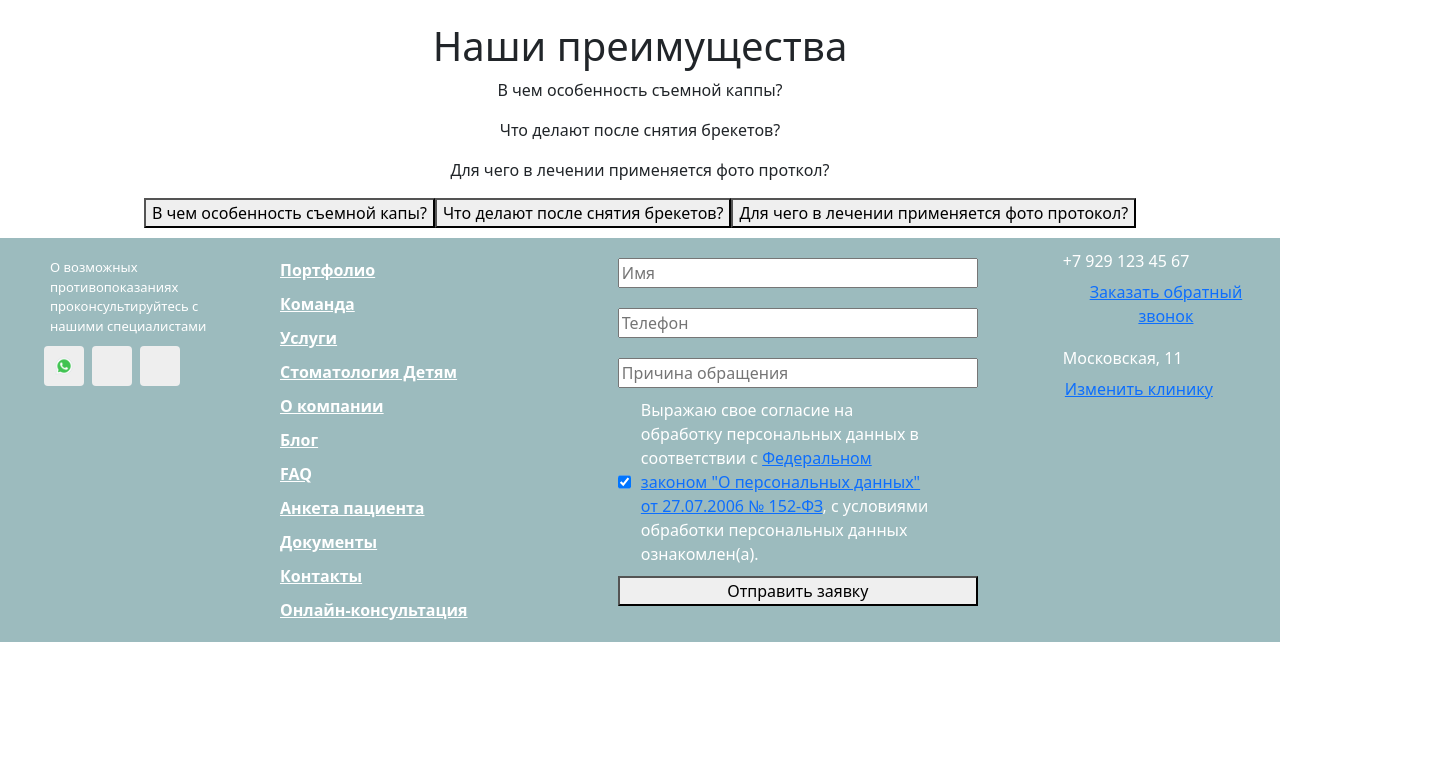
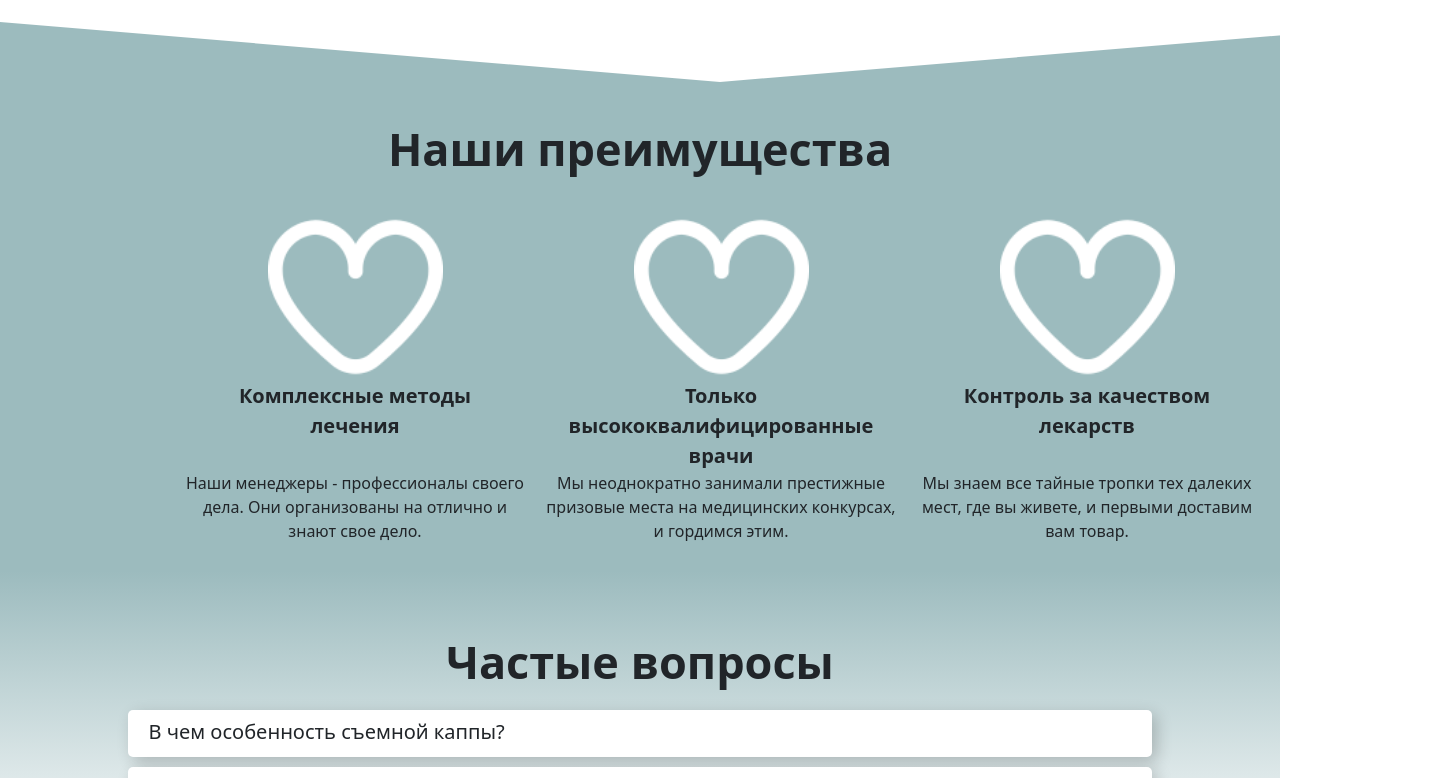
Before and after one commit to Tifftal/dentistry, a React (Create React App) app in the folder client/: page / in a window 1280 px wide. Shown: the part 2674-3452 px from the top of the page, 1440 px wide, since content can reach past the window. Before the commit the page ends 3316 px from the top, so only its background shows below. Built offline with nearby package versions, Linux system fonts and the light colour scheme; the HTML template or start-up script is replaced by a standard one.

Commit message:
SixthContainer

```diff
--- /dev/null
+++ b/client/src/Components/Main/FifthContainer/FifthContainer.css
@@ -0,0 +1,46 @@
+.fifthContainer {
+    background-color: rgb(156, 187, 190);
+}
+
+.fifthContainer h1 {
+    font-size: 45px;
+    font-weight: bold;
+    margin-top: 30px;
+    margin-bottom: 30px;
+}
+
+.triangle {
+    width: 100%;
+    height: 70px;
+    border-left: 720px solid transparent;
+    border-right: 720px solid transparent;
+    border-top: 60px solid #ffffff;
+}
+
+.advCards {
+    display: grid;
+    grid-template-columns: 350px 350px 350px;
+    grid-template-rows: 175px 90px 100px;
+    grid-column-gap: 1em;
+    margin: 0px 150px 0px 180px;
+}
+
+.picContainer {
+    display: flex;
+    background-repeat: no-repeat;
+    background-size: contain;
+    background-image: url("../../../IMG/free-icon-font-heart.png");
+    background-position: center;
+}
+
+
+.titleContainer p{
+    font-size: 20px;
+    font-weight: bold;
+    padding: 0;
+    margin: 0;
+}
+
+.contectContainer {
+    font-size: 16px;
+}
--- a/client/src/Components/Main/FifthContainer/FifthContainer.js
+++ b/client/src/Components/Main/FifthContainer/FifthContainer.js
@@ -1,51 +1,43 @@
-import React, { useState } from "react";
-
-const Advantage = ({ title, content, onClick, isOpen }) => (
-  <div className="adv">
-    <p onClick={onClick}>{title}</p>
-    {isOpen && <p>{content}</p>}
-  </div>
-);
-
+import React from "react";
+import "./FifthContainer.css"
 const FifthContainer = () => {
-  const [isOpen, setIsOpen] = useState({
-    1: false,
-    2: false,
-    3: false,
-  });
-
-  const toggleMenu = (index) => {
-    setIsOpen({
-      ...isOpen,
-      [index]: !isOpen[index],
-    });
-  };
-
   return (
     <div className="fifthContainer">
+      <div className="triangle"></div>
       <h1>Наши преимущества</h1>
-      <div className="advantagesContainer">
-        <Advantage
-          title="В чем особенность съемной каппы?"
-          content="Под съемную каппу, после гигиены зубов, на ночь можно наносить укрепляющий крем toothmousse или гель rocs реминерализирующий или восстанавливающий крем от #biorepair Средства длительное время не будут смываться слюной, а значит могут напитывать ваши зубы полезными веществами достаточно продолжительное время."
-          onClick={() => toggleMenu(1)}
-          isOpen={isOpen[1]}
-        />
-        <Advantage
-          title="Что делают после снятия брекетов?"
-          content="Обязательным условием является фиксация несъёмного ретейнера на нижнюю и верхнюю челюсть за передними зубами, а также второй вид ретейнера — съемная каппа на ночь."
-          onClick={() => toggleMenu(2)}
-          isOpen={isOpen[2]}
-        />
-        <Advantage
-          title="Для чего в лечении применяется фото проткол?"
-          content="Фото протокол позволяет провести анализ лица и зубного ряда, отследить ситуацию до, в процессе лечения и после. Убедиться в полученном результате и запротоколировать все этапы лечения."
-          onClick={() => toggleMenu(3)}
-          isOpen={isOpen[3]}
-        />
+      <div className="advCards">
+        <div className="picContainer">
+        </div>
+        <div className="picContainer">
+        </div>
+        <div className="picContainer">
+        </div>
+        <div className="titleContainer">
+          <p>Комплексные методы</p>
+          <p>лечения</p>
+
+        </div>
+        <div className="titleContainer">
+          <p>Только</p>
+          <p>высококвалифицированные</p>
+          <p>врачи</p>
+        </div>
+        <div className="titleContainer">
+          <p>Контроль за качеством</p>
+          <p>лекарств</p>
+        </div>
+        <div className="contectContainer">
+          Наши менеджеры - профессионалы своего дела. Они организованы на отлично и знают свое дело.
+        </div>
+        <div className="contectContainer">
+          Мы неоднократно занимали престижные призовые места на медицинских конкурсах, и гордимся этим.
+        </div>
+        <div className="contectContainer">
+          Мы знаем все тайные тропки тех далеких мест, где вы живете, и первыми доставим вам товар.
+        </div>
       </div>
     </div>
   );
-};
+}
 
 export default FifthContainer;
--- a/client/src/Components/Main/FourthContainer/FourthContainer.css
+++ b/client/src/Components/Main/FourthContainer/FourthContainer.css
@@ -28,11 +28,11 @@
     grid-column-gap: 10px;
 }
 
-.icon{
-    margin-left: 30px;
+.icon {
+    margin-left: 20px;
     display: flex;
     background-repeat: no-repeat;
-    background-size:contain;
+    background-size: contain;
     background-image: url("../../../IMG/free-icon-font-checkbox.png");
 }
 
@@ -41,7 +41,7 @@
     border: 4px solid rgb(156, 187, 190);
 }
 
-.text p{
+.text p {
     font-size: 20px;
     text-align: left;
     margin: 20px 0px 0px 20px;
--- a/client/src/Components/Main/FourthContainer/FourthContainer.js
+++ b/client/src/Components/Main/FourthContainer/FourthContainer.js
@@ -3,6 +3,7 @@ import "./FourthContainer.css"
 
 const FourthContainer = () => {
     return (
+        <div>
             <div className="fourthContainer">
                 <div className="title">
                     <h1>
@@ -59,6 +60,8 @@ const FourthContainer = () => {
                     </div>
                 </div>
             </div>
+
+        </div>
     )
 }
 
--- /dev/null
+++ b/client/src/Components/Main/SixthContainer/SixthContainer.css
@@ -0,0 +1,50 @@
+.sixthContainer {
+    background: linear-gradient(rgb(156, 187, 190), white);
+    display: grid;
+    grid-template-columns: repeat(1, 1fr);
+    grid-auto-rows: minmax(55px, auto);
+}
+
+.titleSixthContainer h1 {
+    padding-top: 5%;
+    padding-bottom: 1%;
+    font-size: 45px;
+    font-weight: bold;
+    text-align: center;
+    justify-self: center;
+    align-self: center;
+}
+
+.advantagesContainer {
+    display: grid;
+    grid-template-columns: repeat(1, 1fr);
+    grid-auto-rows: minmax(55px, auto);
+    justify-self: center;
+    width: 100%;
+}
+
+.adv {
+    background-color: rgb(255, 255, 255);
+    justify-self: center;
+    width: 80%;
+    border-radius: 5px;
+    margin-bottom: 10px;
+    box-shadow: 0.3em 0.3em 1em rgba(0, 0, 0, 0.2);
+}
+
+.adv h1{
+    font-size: 20px;
+    padding-top: 1%;
+    padding-bottom: 0.5%;
+    text-align: left;
+    padding-left: 2%;
+}
+
+.adv p{
+    /* border: 2px solid black; */
+    border-top: 1px solid rgb(206, 206, 206);
+    font-size: 15px;
+    text-align: left;
+    margin-left: 2%;
+    margin-right: 2%;
+}
--- a/client/src/Components/Main/SixthContainer/SixthContainer.js
+++ b/client/src/Components/Main/SixthContainer/SixthContainer.js
@@ -1,19 +1,60 @@
-import React from "react";
+import React, { useState } from "react";
+import "./SixthContainer.css"
+
+const Advantage = ({ title, content, onClick, isOpen }) => (
+  <div className="adv">
+    <h1 onClick={onClick}>{title}</h1>
+    {isOpen && <p>{content}</p>}
+  </div>
+);
 
 const SixthContainer = () => {
-    return (
+  const [isOpen, setIsOpen] = useState({
+    1: false,
+    2: false,
+    3: false,
+  });
+
+  const toggleMenu = (index) => {
+    setIsOpen({
+      ...isOpen,
+      [index]: !isOpen[index],
+    });
+  };
+
+  return (
     <div className="sixthContainer">
-        <button>
-            В чем особенность съемной капы?
-        </button>
-        <button>
-            Что делают после снятия брекетов?
-        </button>
-        <button>
-            Для чего в лечении применяется фото протокол?
-        </button>
+      <div className="titleSixthContainer">
+        <h1>
+          Частые вопросы
+        </h1>
+      </div>
+      <div className="advantagesContainer">
+        <Advantage
+          title="В чем особенность съемной каппы?"
+          content="Под съемную каппу, после гигиены зубов, на ночь можно наносить укрепляющий крем toothmousse или гель rocs реминерализирующий или восстанавливающий крем от #biorepair Средства длительное время не будут смываться слюной, а значит могут напитывать ваши зубы полезными веществами достаточно продолжительное время."
+          onClick={() => toggleMenu(1)}
+          isOpen={isOpen[1]}
+        />
+      </div>
+      <div className="advantagesContainer">
+        <Advantage
+          title="Что делают после снятия брекетов?"
+          content="Обязательным условием является фиксация несъёмного ретейнера на нижнюю и верхнюю челюсть за передними зубами, а также второй вид ретейнера — съемная каппа на ночь."
+          onClick={() => toggleMenu(2)}
+          isOpen={isOpen[2]}
+        />
+      </div>
+      <div className="advantagesContainer">
+        <Advantage
+          title="Для чего в лечении применяется фото проткол?"
+          content="Фото протокол позволяет провести анализ лица и зубного ряда, отследить ситуацию до, в процессе лечения и после. Убедиться в полученном результате и запротоколировать все этапы лечения."
+          onClick={() => toggleMenu(3)}
+          isOpen={isOpen[3]}
+        />
+      </div>
     </div>
-    )
-}
+  );
+};
 
 export default SixthContainer;
```
Also changed, not shown: client/src/IMG/free-icon-font-heart.png (added). Lines whose indentation alone changed are shown as unchanged.
